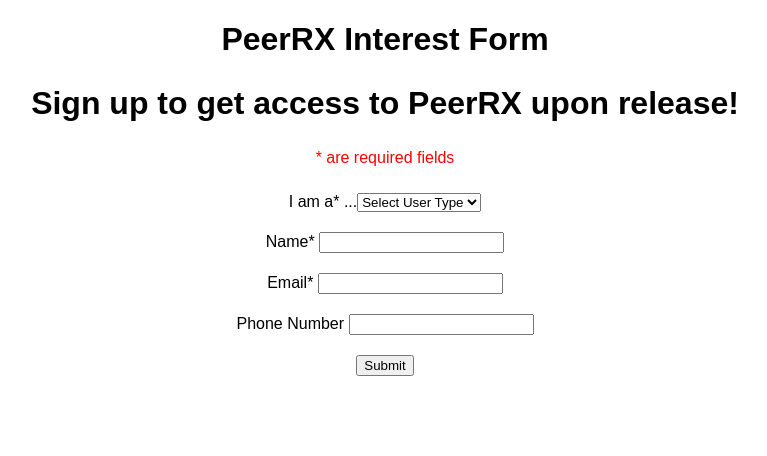
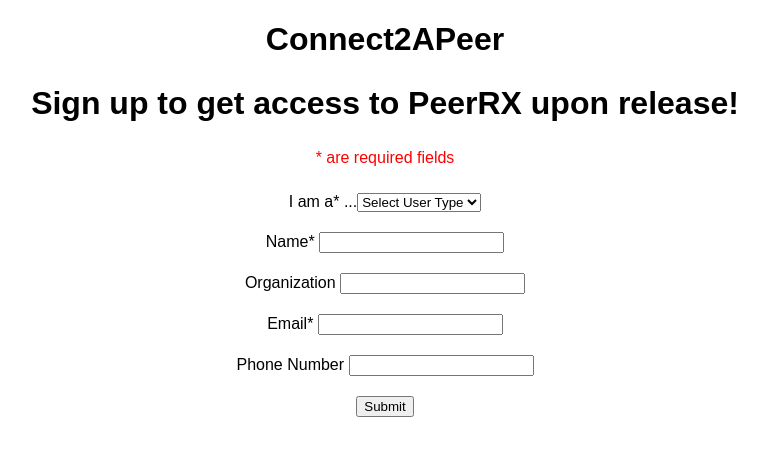
Before and after one commit to LeslieManrique/peerRX, a React (Create React App) app in the folder client/: page /interest_form in a window 1280 px wide. Shown: the top 456 px of the page, without its empty margins (255-1022 px from the left). Built offline with nearby package versions, Linux system fonts and the light colour scheme.

Commit message:
Added Organization field and changed page headers

```diff
--- a/client/src/components/InterestForm.js
+++ b/client/src/components/InterestForm.js
@@ -10,14 +10,16 @@ class InterestForm extends Component{
 			user_type: "",
 			name: "",
 			email: "",
-			phone_number: ""
+			phone_number: "",
+			organization: ""
 		},
 		errors: {},
 		validations: {
 			user_type: [isUserType],
 			name: [isEmpty],
 			email: [isEmpty, isEmail],
-			phone_number: [isPhoneNumber]
+			phone_number: [isPhoneNumber],
+			organization: []
 		}
 	};
 
@@ -80,7 +82,7 @@ class InterestForm extends Component{
 	render(){
 		return(
 			<div>
-				<h1>PeerRX Interest Form</h1>
+				<h1>Connect2APeer</h1>
 				<h2>Sign up to get access to PeerRX upon release!</h2>
 				<p className="instructions">* are required fields</p>
 
@@ -99,6 +101,11 @@ class InterestForm extends Component{
 					<div className="form-part">
 						Name* <input type="text" name="name" onChange={this.handleChange} />
 						{this.state.errors.name ? <p className="error-message">{this.state.errors.name}</p> : undefined}
+					</div>
+
+					<div className="form-part">
+						Organization <input type="text" name="organization" onChange={this.handleChange} />
+						{this.state.errors.organization ? <p className="error-message">{this.state.errors.organization}</p> : undefined}
 					</div>
 
 					<div className="form-part">
--- a/client/src/components/InterestPages.js
+++ b/client/src/components/InterestPages.js
@@ -15,7 +15,7 @@ const linkStlye = {
 
 const WelcomePage = (props) => (
 	<div id="welcome-page">
-		<h1>Learn More About PeerRX</h1>
+		<h1>Connect2APeer</h1>
 		<div id="welcome-video">
 			<iframe title="peerrx-video" width="420" height="315" src="https://www.youtube.com/embed/NeB3EuX_v0Y">
 				Learn about PeerRX! If video does not play, click <a href="https://youtu.be/NeB3EuX_v0Y">here</a> to watch!
```
